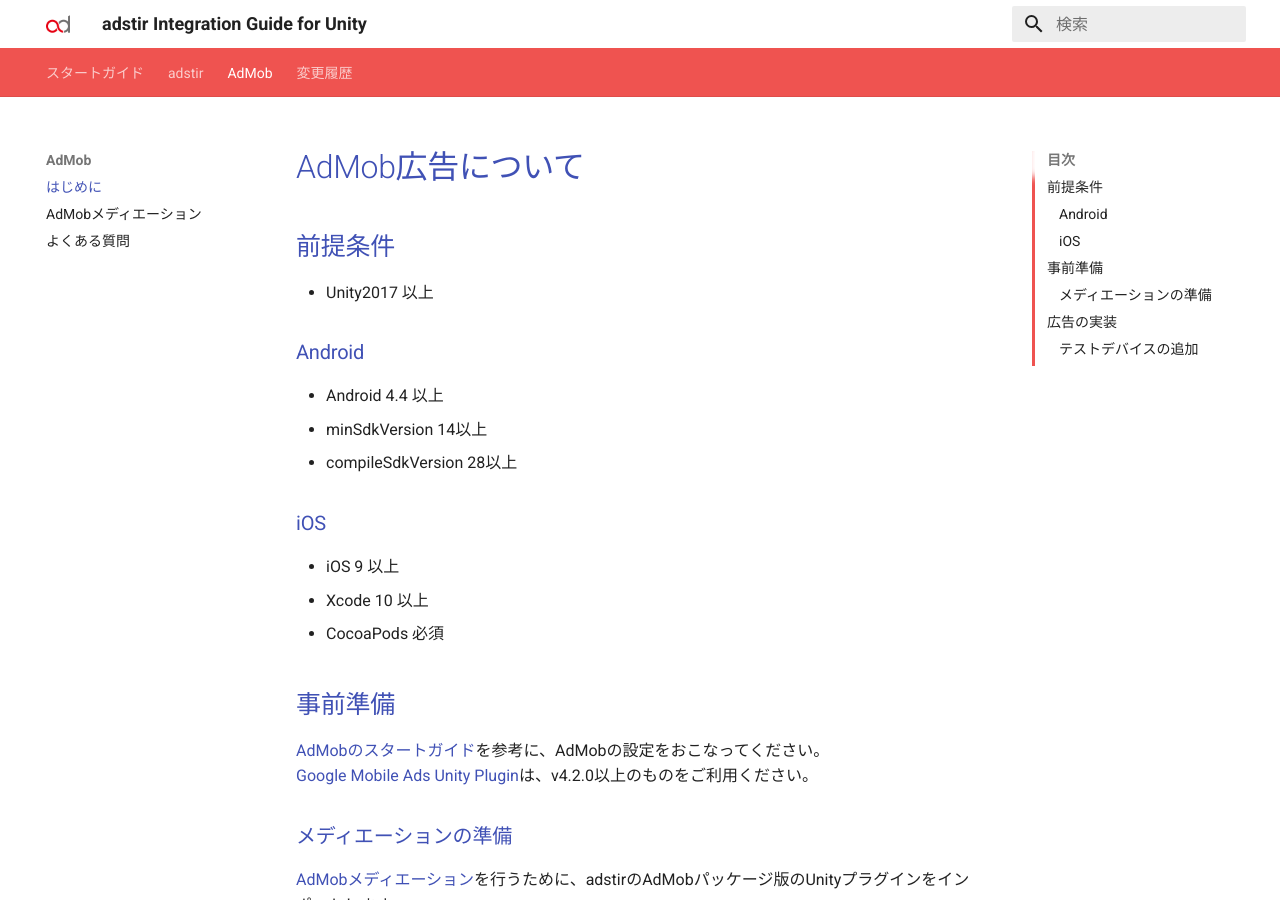
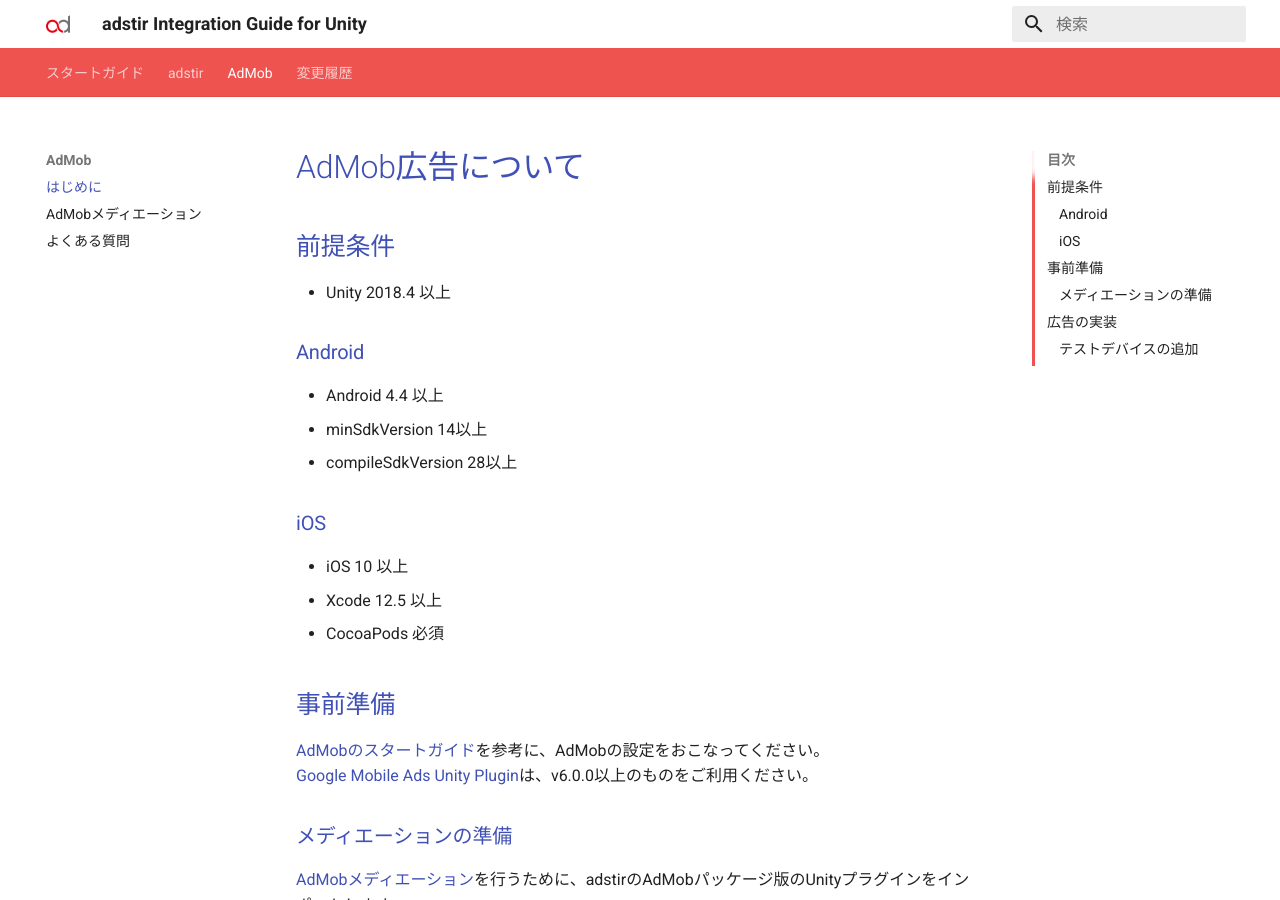
Before and after one commit to united-adstir/unity-plugin-docs, an MkDocs documentation site: the page built from docs/admob/index.md, in a window 1280 px wide and 900 px high. Built offline with MkDocs 1.6.1 and Material for MkDocs 9.7.7, drawn with Linux system fonts in a browser that asks for light colours.

Commit message:
unity 2.15.9

```diff
--- a/docs/admob/index.md
+++ b/docs/admob/index.md
@@ -1,7 +1,7 @@
 # AdMob広告について
 
 ## 前提条件
-* Unity2017 以上
+* Unity 2018.4 以上
 
 ### Android
 * Android 4.4 以上
@@ -10,15 +10,15 @@
 
 ### iOS
 
-* iOS 9 以上
-* Xcode 10 以上
+* iOS 10 以上
+* Xcode 12.5 以上
 * CocoaPods 必須
 
 
 ## 事前準備
 
 [AdMobのスタートガイド](https://developers.google.com/admob/unity/start?hl=ja)を参考に、AdMobの設定をおこなってください。
-[Google Mobile Ads Unity Plugin](https://github.com/googleads/googleads-mobile-unity/releases)は、v4.2.0以上のものをご利用ください。
+[Google Mobile Ads Unity Plugin](https://github.com/googleads/googleads-mobile-unity/releases)は、v6.0.0以上のものをご利用ください。
 
 ### メディエーションの準備
 
```
Also changed, not shown: docs/admob/network.md (+2 -1 lines), docs/adstir/index.md (+1 -1 lines), docs/adstir/network.md (+1 -2 lines), docs/changelog.md (+7 -0 lines).
